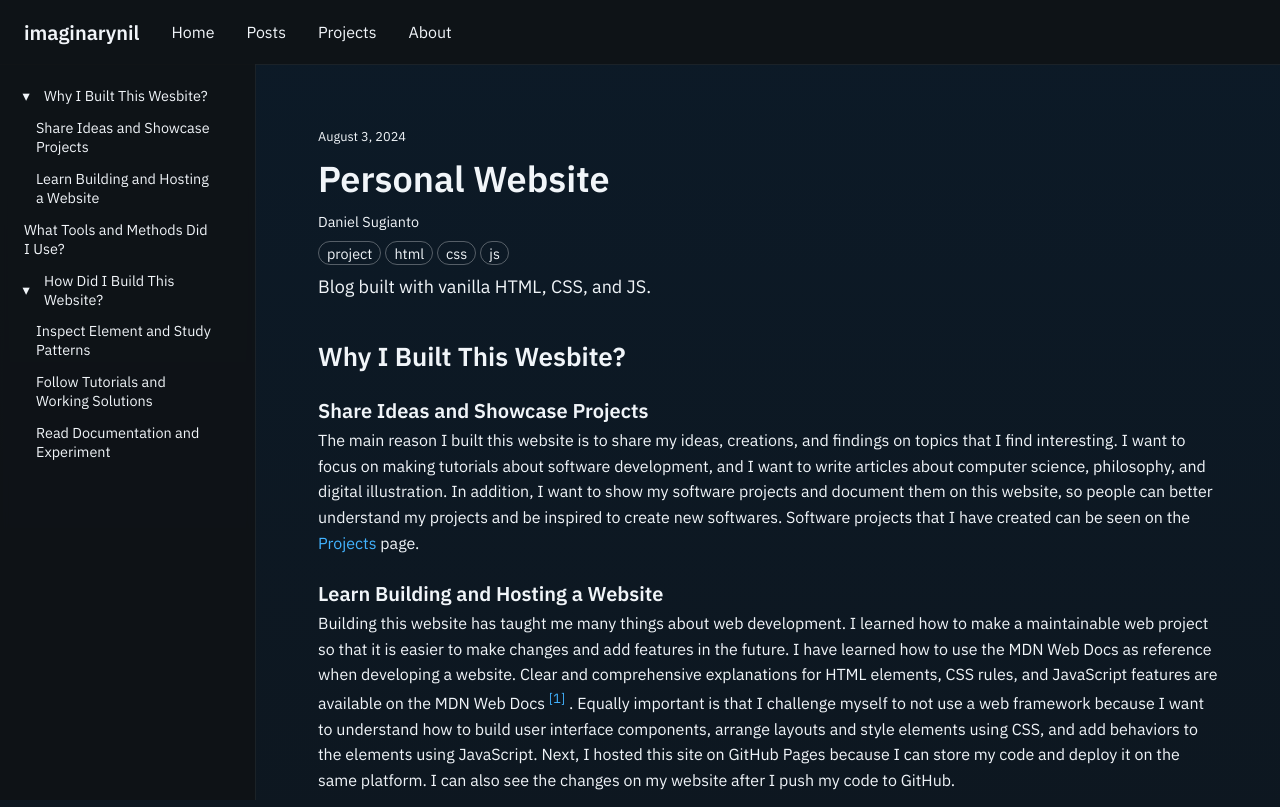
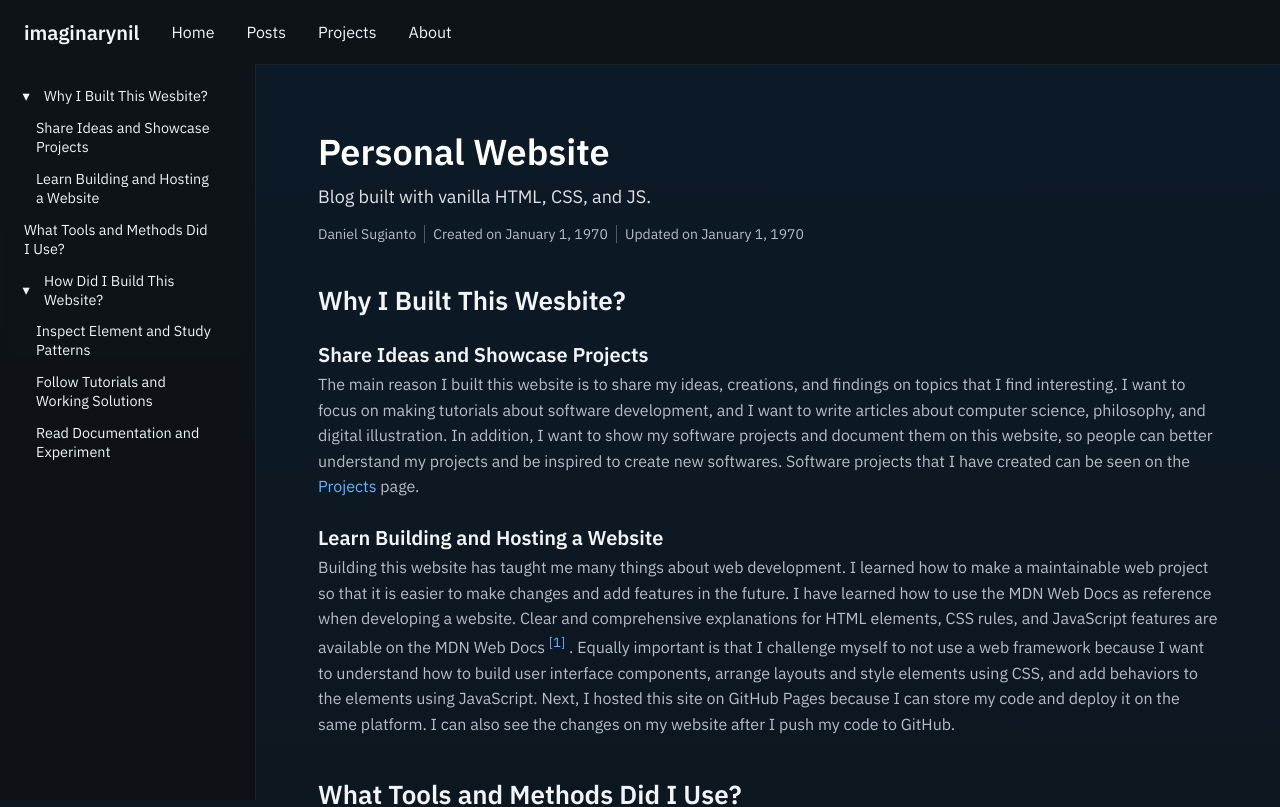
Before and after one commit to imaginarynil/imaginarynil.github.io, a plain HTML site: page post/personal-website/index.html in a window 1280 px wide. Shown: the top 807 px of the page. Drawn offline with Linux system fonts and the light colour scheme.

Commit message:
rename to creation date, add update date, update post style

```diff
--- a/data/post.json
+++ b/data/post.json
@@ -3,7 +3,8 @@
     "url": "/post/personal-website/index.html",
     "title": "Personal Website",
     "excerpt": "Hello, World! I have finished my personal website. I want to explain why I made this website, what is this website about, and how I built it.",
-    "dateCreated": "2024/08/3",
+    "creationDate": "2025/04/05",
+    "updateDate": "2025/04/05",
     "imgUrl": "/post/personal-website/thumbnail.png"
   }
 }
--- a/post/personal-website/index.html
+++ b/post/personal-website/index.html
@@ -23,15 +23,17 @@
       <div class="desktop-sidebar"></div>
       <div class="post">
         <article class="post__layout">
-          <p class="post__date-created">August 3, 2024</p>
-          <h1 class="heading-1 post__heading-1" id="My-Website">
+          <h1 class="heading-1 post__title" id="My-Website">
             Personal Website
           </h1>
-          <p class="post__author-name">Daniel Sugianto</p>
-          <ul class="tag-list post__tag-list"></ul>
-          <p class="post__description">
+          <p class="post__subtitle">
             Blog built with vanilla HTML, CSS, and JS.
           </p>
+          <div class="post__details">
+            <p class="post__author-name">Daniel Sugianto</p>
+            <p class="post__creation-date">Created on January 1, 1970</p>
+            <p class="post__update-date">Updated on January 1, 1970</p>
+          </div>
           <h2 class="heading-2 post__heading-2" id="Why-I-Built-This-Wesbite">
             Why I Built This Wesbite?
           </h2>
@@ -179,6 +181,7 @@
             for deciding component names and understanding a component's
             structure, style, and behaviors.
           </p>
+          <ul class="tag-list post__tag-list"></ul>
           <div class="reference-list"></div>
         </article>
         <footer class="footer"></footer>
@@ -189,9 +192,10 @@
     <script src="/block/tagList.js"></script>
     <script src="/block/referenceList.js"></script>
     <script src="/block/footer.js"></script>
+    <script src="/util/stylePostDetails.js"></script>
     <script>
-      const postId = "1";
       addAppBar();
+      stylePostDetails();
       addSidebar([
         {
           name: "Why I Built This Wesbite?",
@@ -234,7 +238,6 @@
           id: "Read-Documentation-and-Experiment",
         },
       ]);
-      addTagList(postId);
       const referencePresenter = new ReferencePresenter(
         new ReferenceRepository([
           new ReferenceItem(
@@ -297,6 +300,8 @@
       );
       referencePresenter.updateCitations();
       referencePresenter.addReferenceList();
+      const postId = "1";
+      addTagList(postId);
       addFooter();
     </script>
   </body>
--- a/post/post-detail.style.css
+++ b/post/post-detail.style.css
@@ -121,10 +121,6 @@
   padding-left: 0;
 }
 
-.post__tag-list {
-  margin: 0 0 10px 0;
-}
-
 .post__heading-1 {
   margin: 10px 0 10px 0;
 }
@@ -139,22 +135,39 @@
 
 .post__paragraph {
   margin: 0 0 1rem 0;
+  color: hsl(215, 15%, 75%);
 }
 
-.post__date-created {
-  font-size: 0.8rem;
+.post__title {
+  margin: 0 0 10px 0;
+  color: rgb(255, 255, 255);
 }
 
-.post__author-name {
-  margin: 0 0 10px 0;
-  font-size: 0.9rem;
+.post__subtitle {
+  font-size: 1.125rem;
+  line-height: 1.33;
+  letter-spacing: 0;
+  margin: 0 0 1rem 0;
+  color: hsl(215, 15%, 89%);
 }
 
-.post__description {
-  font-size: 1.125rem;
-  line-height: 1.33333;
-  letter-spacing: 0;
-  margin: 0 0 1.5rem 0;
+.post__details {
+  display: flex;
+  flex-direction: row;
+  gap: 0.5rem;
+  align-items: center;
+  font-size: 0.875rem;
+  flex-wrap: wrap;
+  color: hsl(215, 15%, 75%);
+}
+
+.post__detail_has-right-border {
+  border-right: 1px solid rgba(241, 245, 249, 0.3);
+  padding-right: 0.5rem;
+}
+
+.post__tag-list {
+  margin: 0 0 1rem 0;
 }
 
 .post__list {
@@ -171,19 +184,6 @@
 
 .reference-list__item_selected {
   background-color: rgba(255, 255, 255, 0.1);
-}
-
-/* disable color change after anchor is visited */
-.citation {
-  color: rgb(66, 179, 255);
-}
-
-.citation:visited {
-  color: rgb(66, 179, 255);
-}
-
-.citation:hover {
-  color: rgb(124, 203, 255);
 }
 
 .reference-list__backlink-list {
--- a/style.css
+++ b/style.css
@@ -188,11 +188,15 @@
 
 .link {
   text-decoration: none;
-  color: rgb(66, 179, 255);
+  color: hsl(210, 100%, 70%);
+}
+
+.link:visited {
+  color: hsl(210, 100%, 70%);
 }
 
 .link:hover {
-  color: rgb(124, 203, 255);
+  color: hsl(210, 100%, 75%);
 }
 
 .tag-list {
@@ -235,7 +239,7 @@
   font-size: 0.9rem;
 }
 
-.post-list__date-created {
+.post-list__creation-date {
   font-size: 0.8rem;
 }
 
--- /dev/null
+++ b/util/stylePostDetails.js
@@ -0,0 +1,10 @@
+function stylePostDetails() {
+  const post__detailsEl = document.querySelector(".post__details");
+  const children = post__detailsEl.children;
+  if (!children) {
+    return;
+  }
+  for (let i = 0; i < children.length - 1; i++) {
+    children[i].classList.add("post__detail_has-right-border");
+  }
+}
```
Also changed, not shown: block/postList.js (+11 -11 lines).
